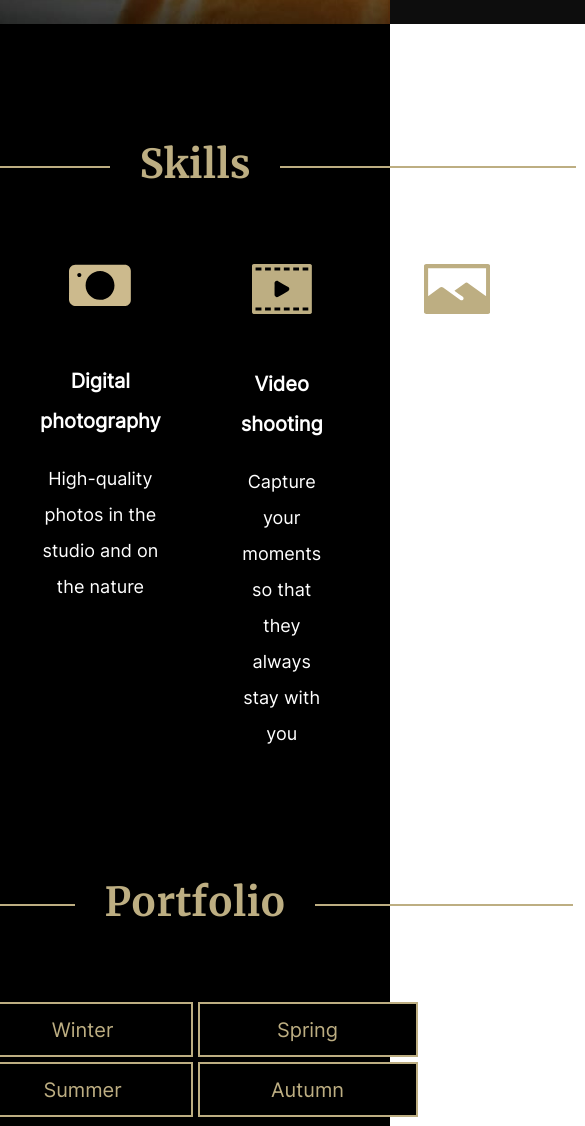
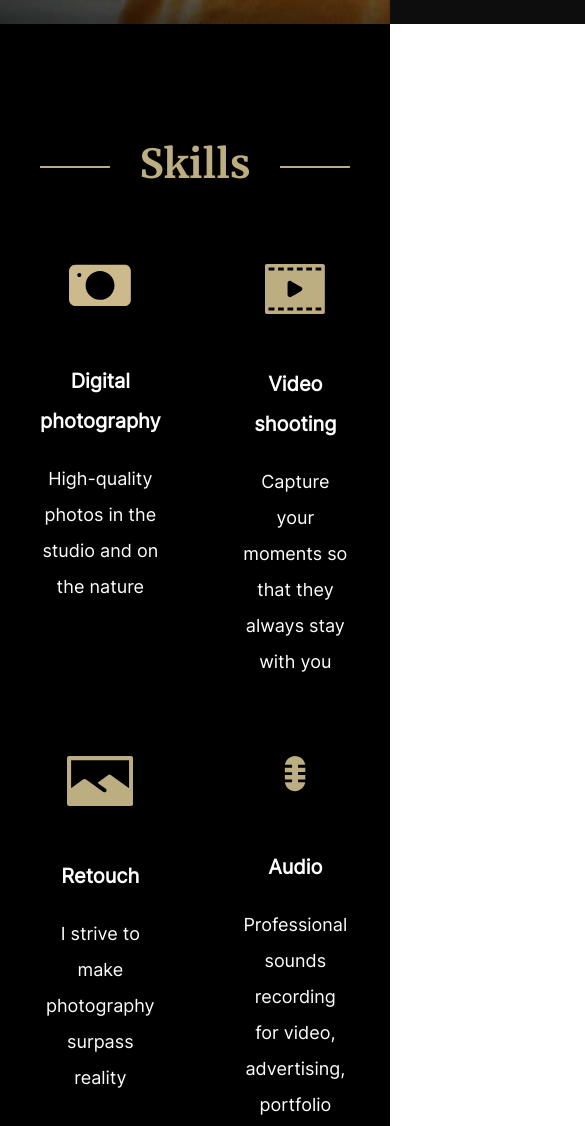
Before and after one commit to AnastasiyaKo/Practice, a plain HTML site: page index.html in a window 390 px wide. Shown: the part 820-1946 px from the top of the page, 585 px wide, since content can reach past the window. Drawn offline with Linux system fonts and the light colour scheme.

Commit message:
changes adapt

```diff
--- a/CSS/style.css
+++ b/CSS/style.css
@@ -611,11 +611,38 @@ body {
         grid-template-rows: repeat(2, 55px)
     }
 }
+@media screen and (max-width: 515px) {
+    .portfolio_buttons {
+        grid-template-columns: repeat(2,1fr);
+        grid-template-rows: repeat(2, 55px);
+        padding: 0 100px;
+    }
+}
+
+@media screen and (max-width: 768px) {
+    .skills_cards {
+        grid-template-columns: repeat(2, 1fr);
+        grid-template-rows: repeat(2, 1fr);
+        grid-row-gap: 76px;
+    }
+}
+
+@media screen and (max-width: 768px) {
+    .price_title:before, .price_title:after,
+    .video_title:before, .video_title:after,
+    .portfolio_title:before, .portfolio_title:after,
+    .skills_title:before, .skills_title:after {
+        width: 70px;
+    }
+}
+
+
 
 @media screen and (max-width: 768px ) {
     .header_burger {
         display: block;
     }
+
 
     .header_nav {
         width: 100%;
@@ -626,7 +653,7 @@ body {
         z-index: 10;
         padding: 75px;
         background-color: black;
-        opacity:95%;
+        opacity: 95%;
         transform: translateX(100%);
         transition: .2s all linear;
 
```
